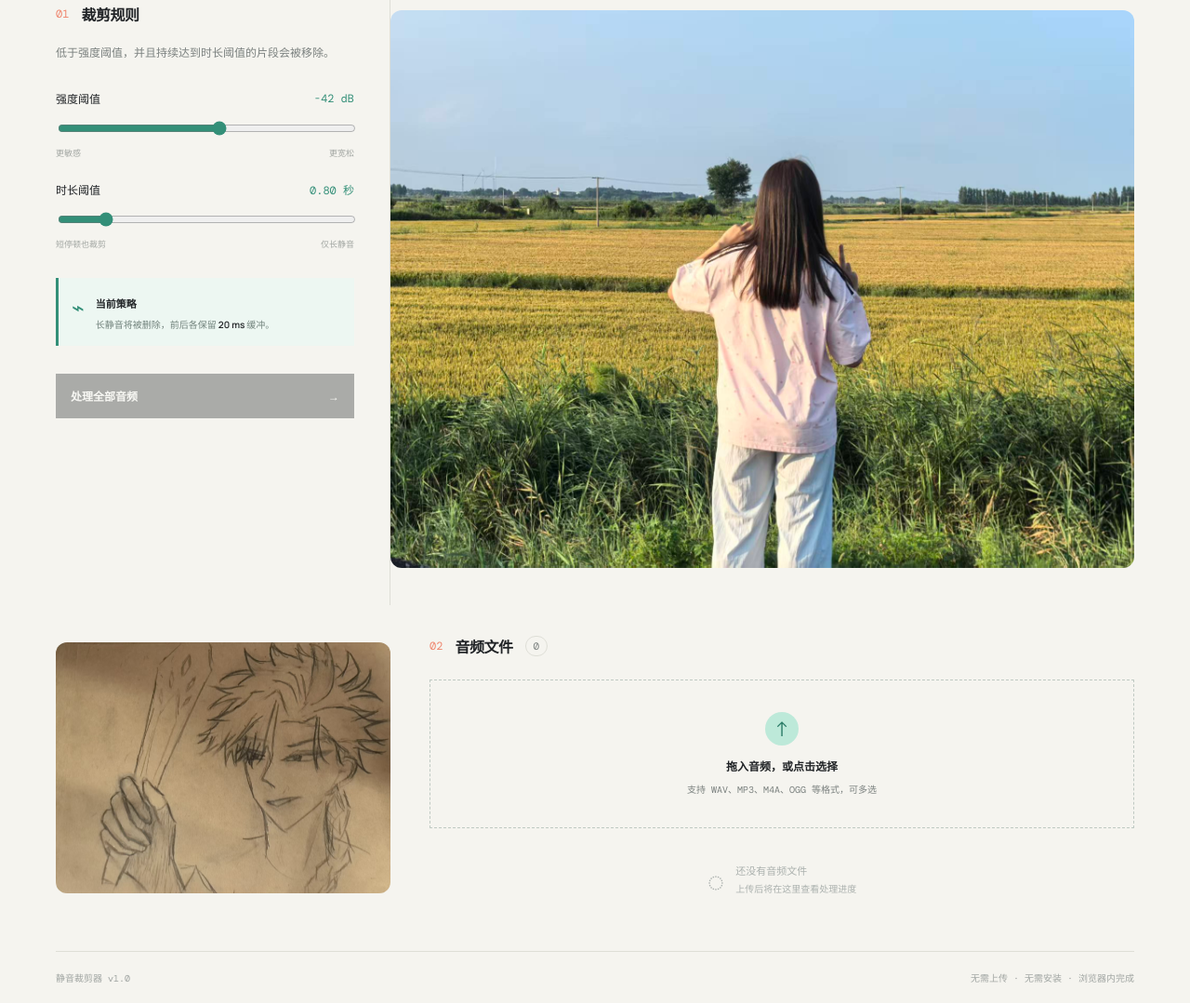
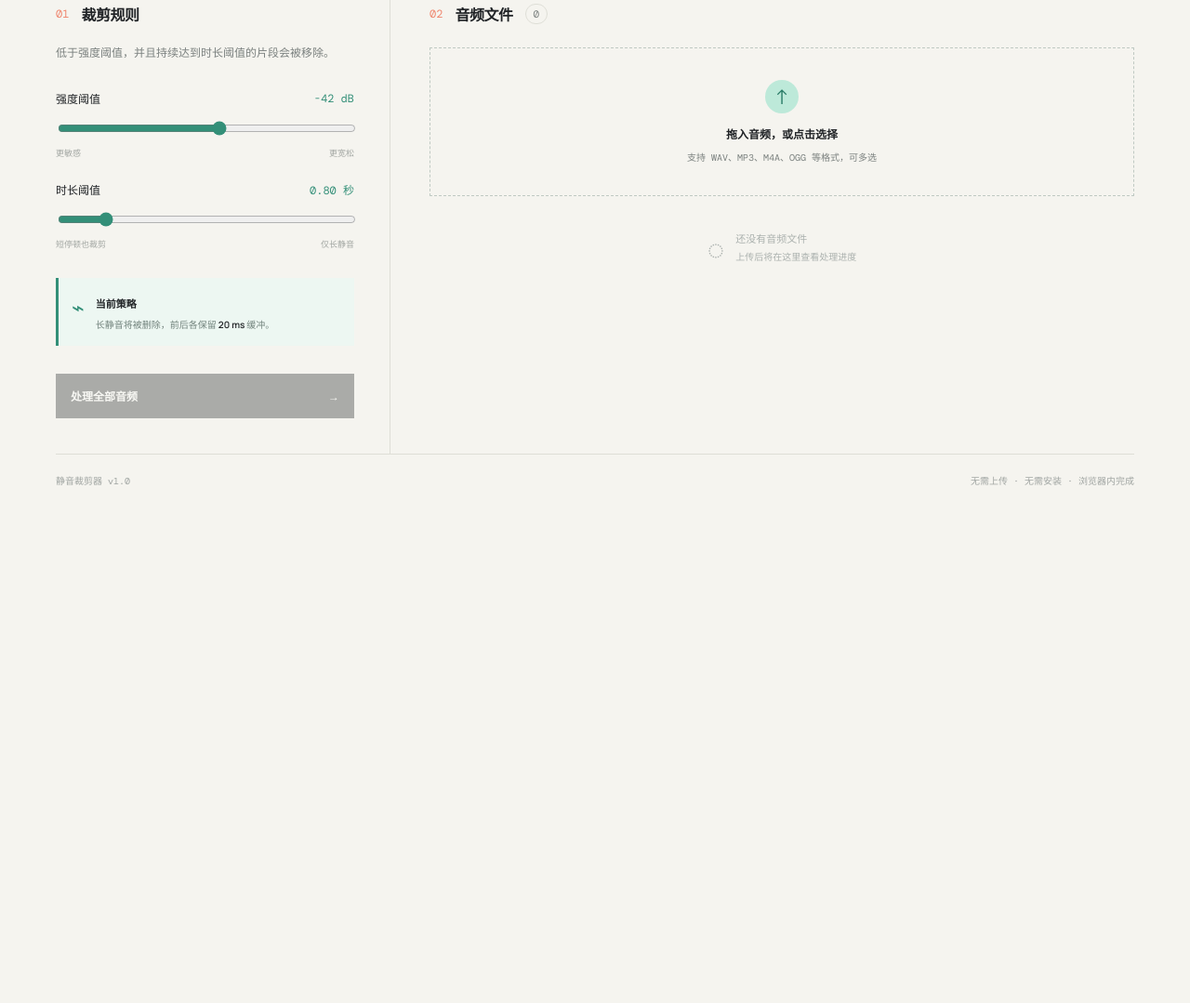
Before and after one commit to zhao-wendao7/zhao-wendao7.github.io, a plain HTML site: page index.html in a window 1280 px wide. Shown: the part 412-1491 px from the top of the page at 93% size. After the commit the page ends 956 px from the top, so only its background shows below. Drawn offline with nearby package versions, Linux system fonts and the light colour scheme.

Commit message:
Fix HTML formatting and clean up code

```diff
--- a/index.html
+++ b/index.html
@@ -45,11 +45,6 @@
         <button id="processAll" class="primary-button" type="button" disabled><span>处理全部音频</span><span>→</span></button>
       </div>
 
-      <img src="p2.jpg" style="width:100%;border-radius:12px;margin:2.5rem 0;">
-
-      <img src="p1.jpg" style="width:100%;border-radius:12px;margin:2.5rem 0;">
-
-
 
       <div class="files-panel">
         <div class="section-label"><span>02</span><h2>音频文件</h2><span id="fileCount" class="count-badge">0</span></div>
```
